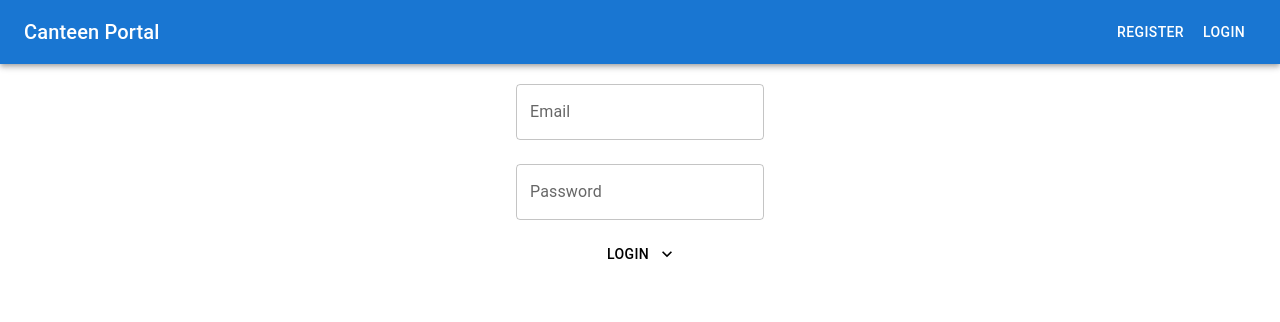
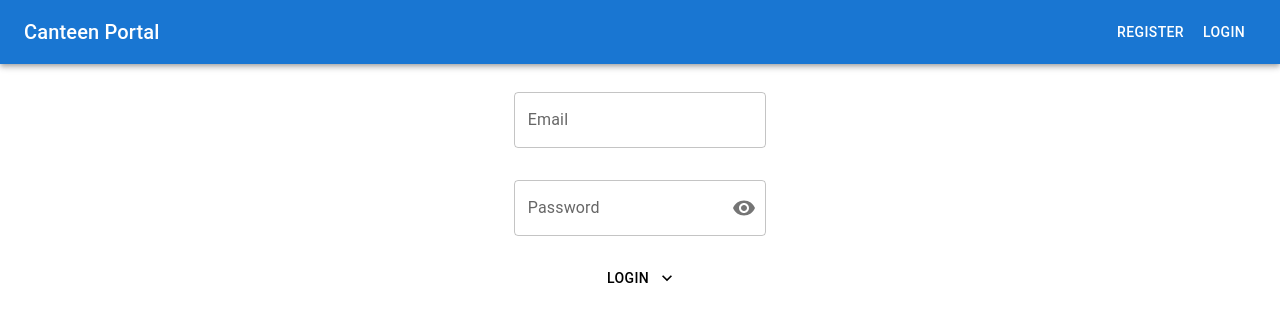
Before and after one commit to AnirudhGovil/MERN-Stack-Canteen-Portal, a React (Create React App) app in the folder frontend/: page /login in a window 1280 px wide. Shown: the top 322 px of the page. Built offline with nearby package versions, Linux system fonts and the light colour scheme.

Commit message:
Made Password pretty

```diff
--- a/frontend/package.json
+++ b/frontend/package.json
@@ -11,6 +11,7 @@
     "@testing-library/react": "^12.1.2",
     "@testing-library/user-event": "^13.5.0",
     "axios": "^0.24.0",
+    "material-ui-password-field": "^2.1.2",
     "react": "^17.0.2",
     "react-dom": "^17.0.2",
     "react-router-dom": "^6.2.1",
--- a/frontend/src/components/common/Login.js
+++ b/frontend/src/components/common/Login.js
@@ -6,6 +6,15 @@ import Button from "@mui/material/Button";
 import Menu from '@mui/material/Menu';
 import MenuItem from '@mui/material/MenuItem';
 import KeyboardArrowDownIcon from '@mui/icons-material/KeyboardArrowDown';
+import Visibility from '@mui/icons-material/Visibility';
+import VisibilityOff from '@mui/icons-material/VisibilityOff'
+import InputAdornment from '@mui/material/InputAdornment';
+import FormHelperText from '@mui/material/FormHelperText';
+import FormControl from '@mui/material/FormControl';
+import OutlinedInput from '@mui/material/OutlinedInput';
+import InputLabel from '@mui/material/InputLabel';
+import IconButton from '@mui/material/IconButton';
+
 var type = 0;
 
 const Login = (props) => {
@@ -81,6 +90,7 @@ const Login = (props) => {
   };
 
   const [anchorEl, setAnchorEl] = useState(null);
+  const [values, setValues] = useState(false)
   const open = Boolean(anchorEl);
   const handleClick = (event) => {
     setAnchorEl(event.currentTarget);
@@ -89,13 +99,17 @@ const Login = (props) => {
     setAnchorEl(null);
   };
 
+  const handleClickShowPassword = () => {
+    setValues(!values);
+  };
+
   return (
     <Grid container align={"center"} spacing={2}>
       <Grid>
 <br></br><br></br><br></br><br></br>
       </Grid>
       <Grid item xs={12}>
-        <TextField
+        <TextField sx={{ m: 1, width: '25ch' }}
           label="Email"
           variant="outlined"
           value={email}
@@ -103,12 +117,27 @@ const Login = (props) => {
         />
       </Grid>
       <Grid item xs={12}>
-        <TextField
-          label="Password"
-          variant="outlined"
-          value={password}
-          onChange={onChangePassword}
-        />
+      <FormControl sx={{ m: 1, width: '25ch' }} variant="outlined">
+          <InputLabel htmlFor="outlined-adornment-password">Password</InputLabel>
+          <OutlinedInput
+            id="outlined-adornment-password"
+            type={values ? 'text' : 'password'}
+            value={password}
+            onChange={onChangePassword}
+            endAdornment={
+              <InputAdornment position="end">
+                <IconButton
+                  aria-label="toggle password visibility"
+                  onClick={handleClickShowPassword}
+                  edge="end"
+                >
+                  {values ? <VisibilityOff /> : <Visibility />}
+                </IconButton>
+              </InputAdornment>
+            }
+            label="Password"
+          />
+        </FormControl>
       </Grid>
 
       <Grid item xs={12}>
```
Also changed, not shown: 1 other file (tests, documents, lock files or other folders).
